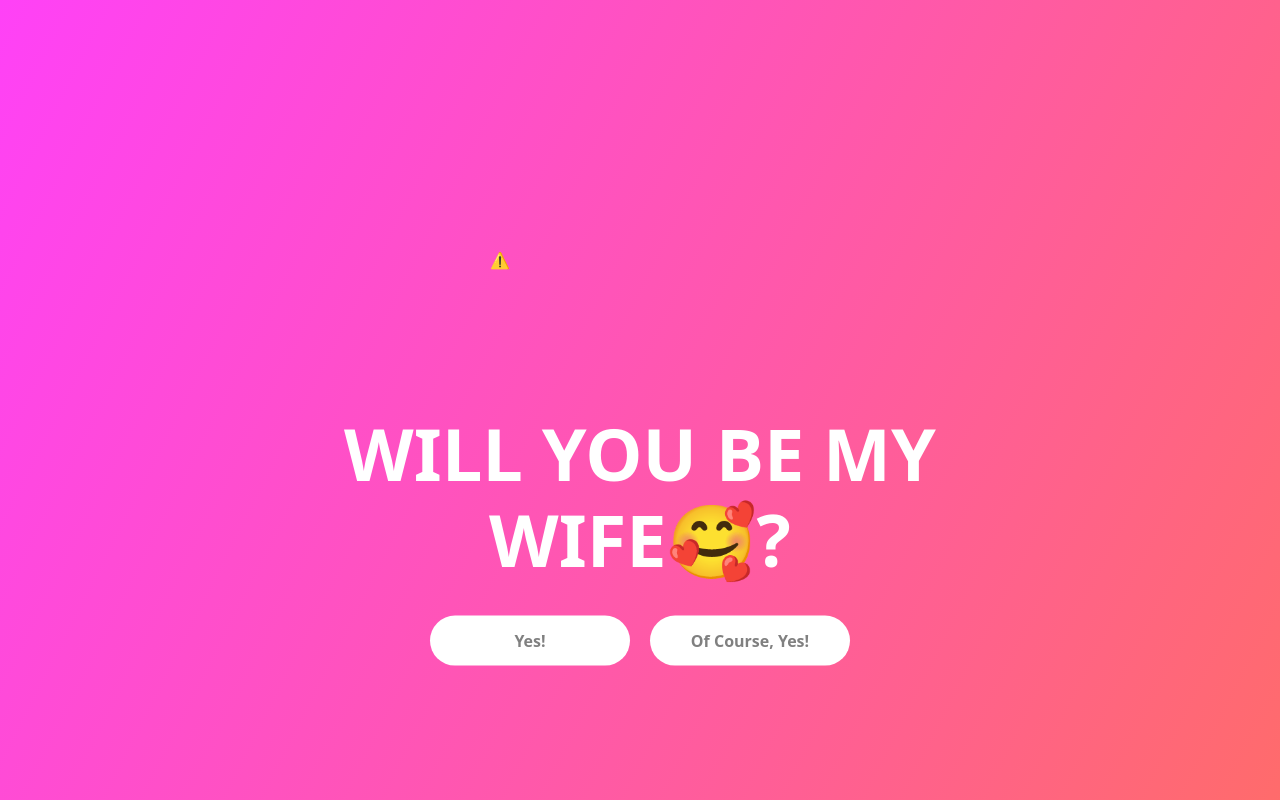
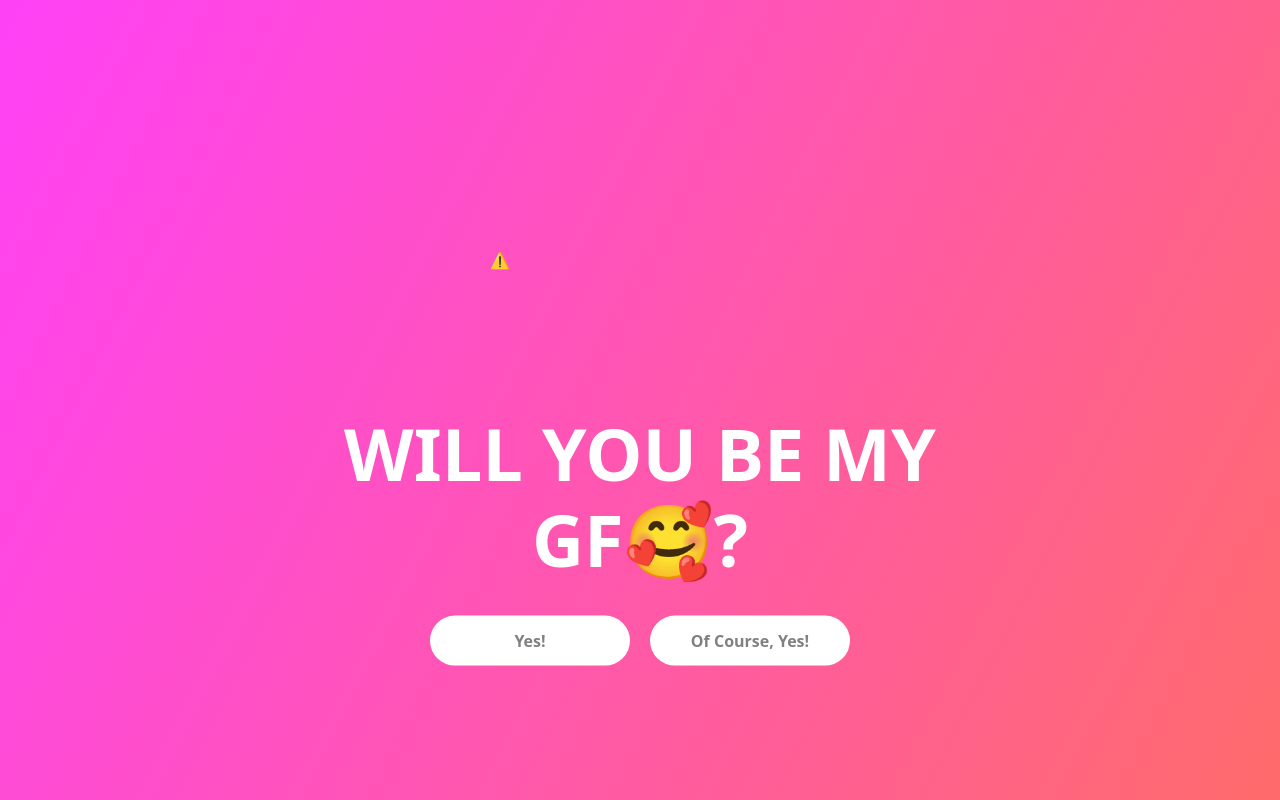
Before and after one commit to Atulcoder01/Atulwork, a plain HTML site: page index.html in a window 1280 px wide. Drawn offline with nearby package versions, Linux system fonts and the light colour scheme; no server answers.

Commit message:
Update index.html

```diff
--- a/index.html
+++ b/index.html
@@ -18,7 +18,7 @@
             <div class="d-flex justify-content-center">
                 <lottie-player src="https://assets10.lottiefiles.com/private_files/lf30_mywfoph1.json"  background="transparent"  speed="1"  style="width: 300px; height: 300px;"  loop  autoplay></lottie-player>
             </div>
-                <h1>Will you be my Wife🥰?</h1>
+                <h1>Will you be my GF🥰?</h1>
             <div class="d-flex justify-content-center">
                 <button onclick="propose()" class="btn btn-primary">Yes!</button> <br>
                 <button onclick="propose()" class="btn btn-primary">Of Course, Yes!</button>
```
